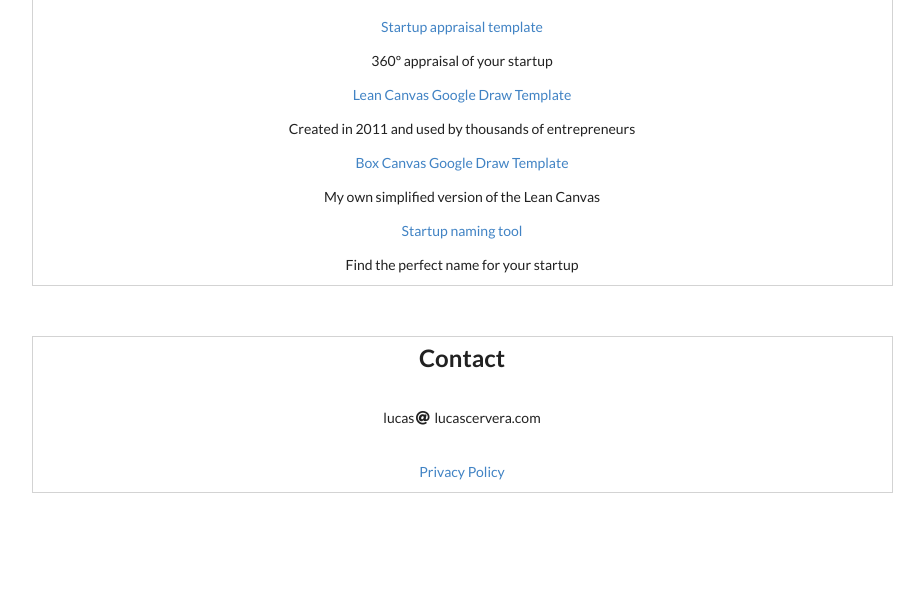
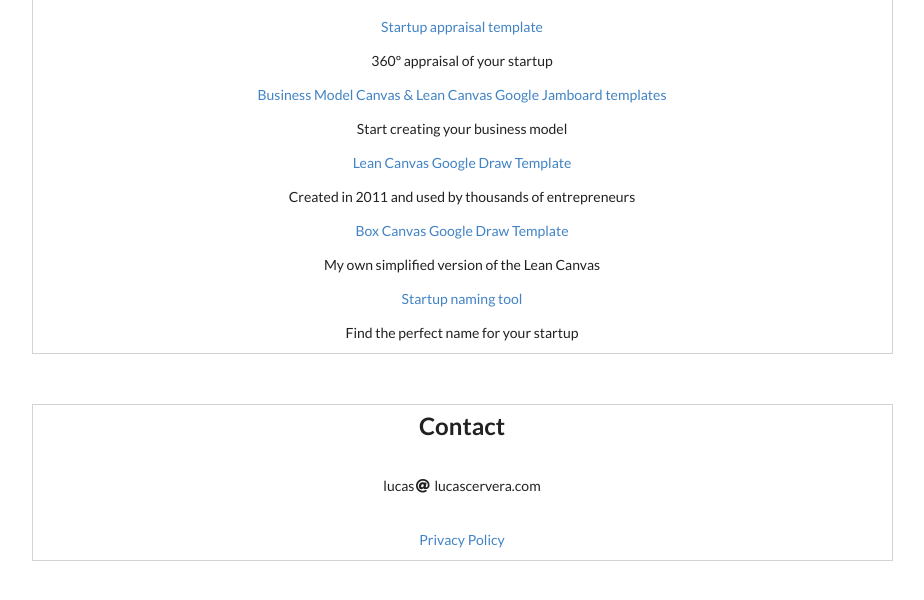
Before and after one commit to lucascervera/lucascervera.com, a plain HTML site: page index.html in a window 1280 px wide. Shown: the part 4186-4786 px from the top of the page, without its empty margins (178-1102 px from the left). Before the commit the page ends 4738 px from the top, so only its background shows below. Drawn offline with nearby package versions, Linux system fonts and the light colour scheme.

Commit message:
Added link to tool-templates.html

```diff
--- a/index.html
+++ b/index.html
@@ -189,7 +189,8 @@
             <div class="">
                 <p><a href="https://docs.google.com/spreadsheets/d/1euUcKZveBOpPfgiHmbYm5b4IMxzWIvJetIe4GBdb4jM/edit?usp=sharing">Startup appraisal template</a></p>
                 <p>360º appraisal of your startup</p>
-
+                <p><a href="tool-templates.html">Business Model Canvas & Lean Canvas Google Jamboard templates</a></p>
+		<p>Start creating your business model</p>
                 <p><a href="http://www.google.com/url?q=http%3A%2F%2Fbit.ly%2F22IbD1h&amp;amp;sa=D&amp;amp;sntz=1&amp;amp;usg=AFQjCNHGPxiZw3kQgfac3Z1PGQDVmltlZQ">Lean Canvas Google Draw Template</a></p>
                 <p>Created in 2011 and used by thousands of entrepreneurs</p>
 
```
